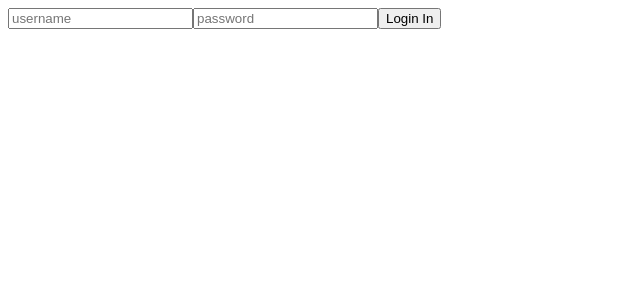
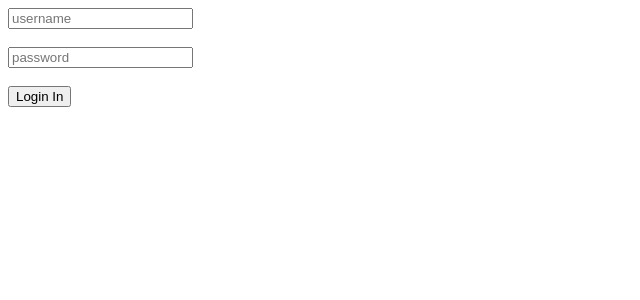
Before and after one commit to itsoulltd/WebUIAppStarterProjects, a Vue app in the folder VueJsSpringStartup-2/src/frontend/: page / in a window 1280 px wide. Shown: the top 300 px of the page, without its empty margins (0-640 px from the left). Built offline with nearby package versions, Linux system fonts and the light colour scheme.

Commit message:
vue-2: simple example of form and rest-call.

```diff
--- a/VueJsSpringStartup-2/src/frontend/src/components/LoginView.vue
+++ b/VueJsSpringStartup-2/src/frontend/src/components/LoginView.vue
@@ -1,9 +1,9 @@
 <template>
     <div>
         <form v-on:submit.prevent="login">
-            <input v-model="username" placeholder="username">
-            <input v-model="password" placeholder="password">
-            <input type="submit" value="Login In">
+            <input v-model="username" placeholder="username"> <br /> <br/>
+            <input v-model="password" type="password" placeholder="password"> <br /> <br/>
+            <input type="submit" value="Login In"> <br />
         </form>
         <p>{{msg}}</p>
     </div>
```
